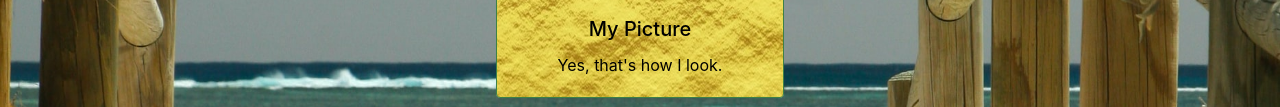
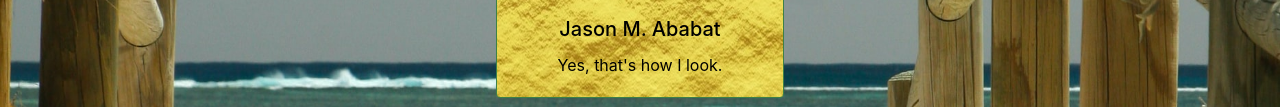
Before and after one commit to jasonababat30/csp1, a plain HTML site: page aboutme/aboutme.html in a window 1280 px wide. Shown: the part 796-903 px from the top of the page. Drawn offline with nearby package versions, Linux system fonts and the light colour scheme.

Commit message:
Added Name in aboutme page

```diff
--- a/aboutme/aboutme.html
+++ b/aboutme/aboutme.html
@@ -47,7 +47,7 @@
 	<div class="card" style="width: 18rem;" id="card">
 	  <img src="../images/me1.jpeg" class="card-img-top" alt="...">
 	  <div class="card-body" id="cardcontent">
-	    <h5 class="card-title">My Picture</h5>
+	    <h5 class="card-title">Jason M. Ababat</h5>
 	    <p class="card-text">Yes, that's how I look.</p>
 	  </div>
 	</div>
```
